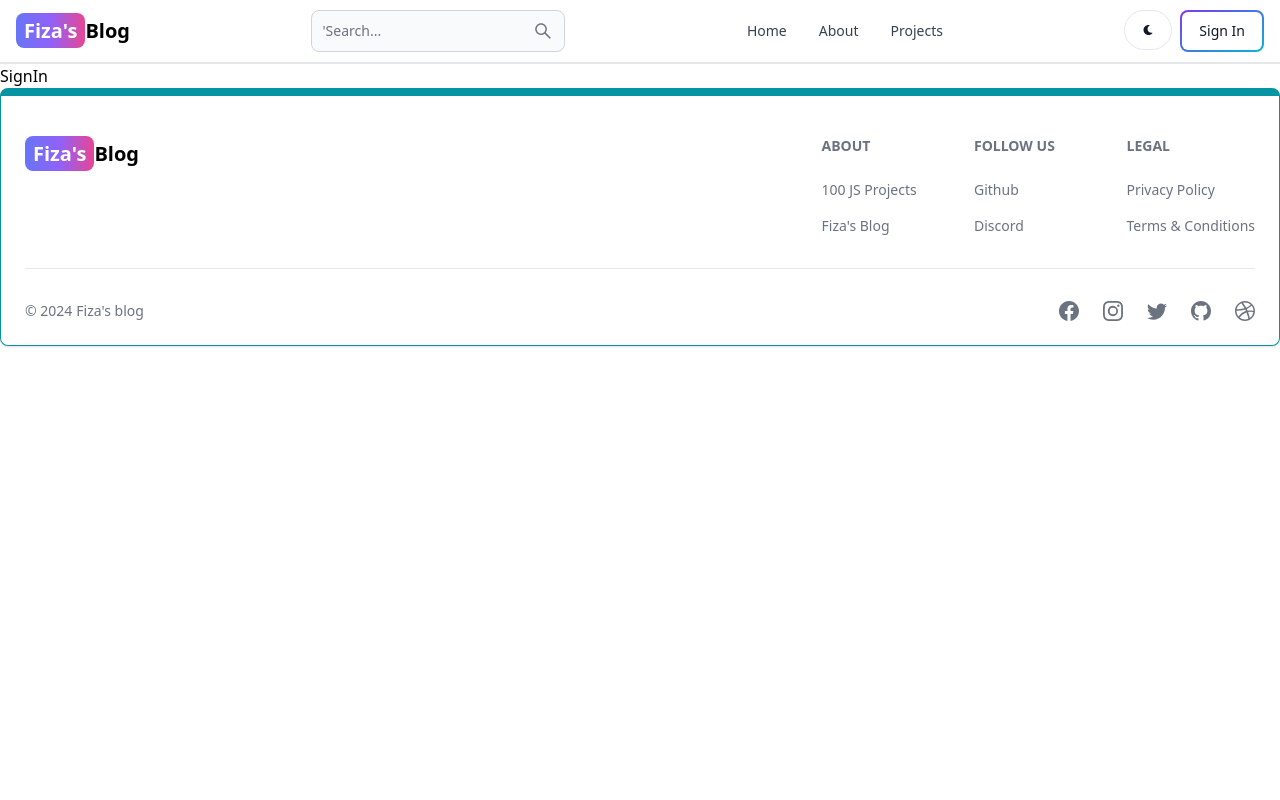
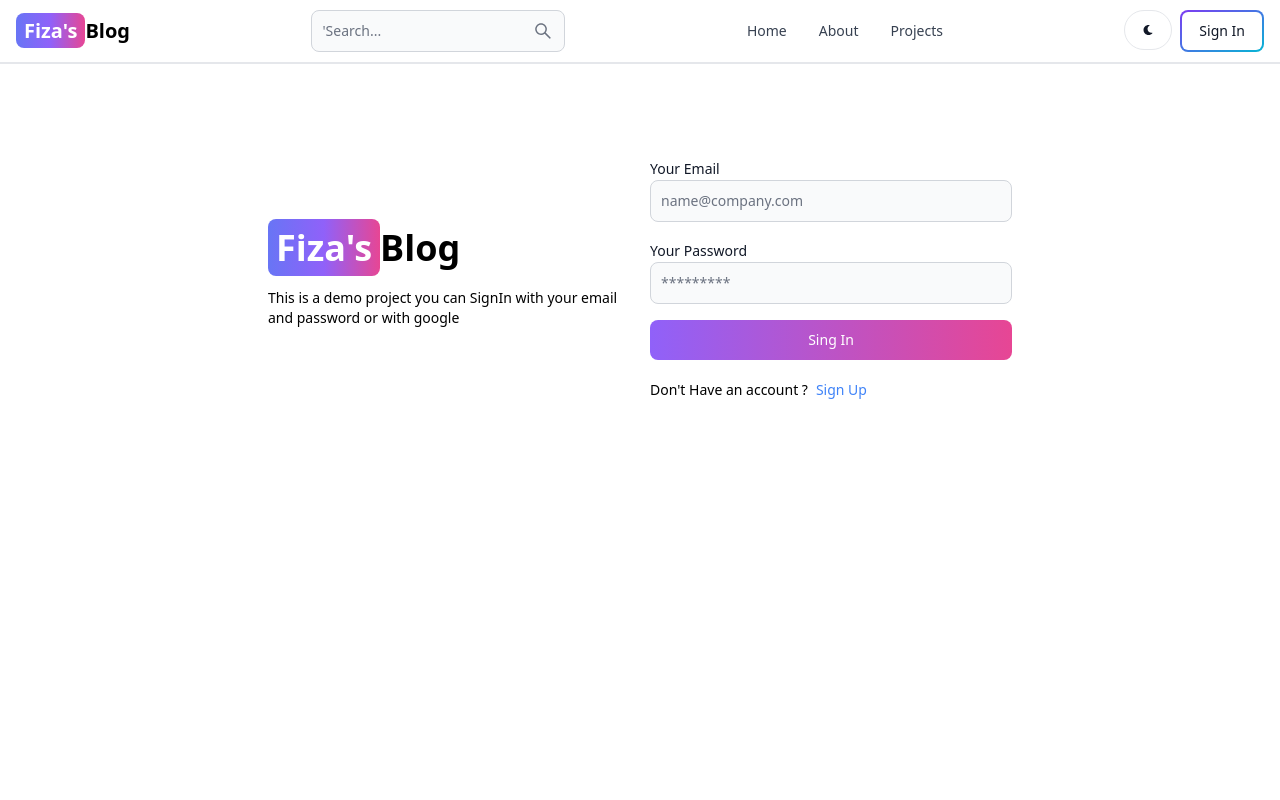
Before and after one commit to fizasaeed/Mern-Blog, a React (Vite) app in the folder client/: page /sign-in in a window 1280 px wide. Shown: the top 800 px of the page. Built offline with nearby package versions, Linux system fonts and the light colour scheme.

Commit message:
created the sign in page UI

```diff
--- a/client/src/pages/SignIn.jsx
+++ b/client/src/pages/SignIn.jsx
@@ -1,5 +1,111 @@
-import React from "react";
+import { Alert, Button, Label, Spinner, TextInput } from "flowbite-react";
+import React, { useState } from "react";
+import { Link, useNavigate } from "react-router-dom";
 
 export default function SignIn() {
-  return <div>SignIn</div>;
+  const [formData, setFormData] = useState({});
+  const [errorMessage, setErrorMessage] = useState(null);
+  const [loading, setLoading] = useState(false);
+  const navigate = useNavigate();
+
+  //getting the data from the form
+  const handleChange = (e) => {
+    setFormData({ ...formData, [e.target.id]: e.target.value.trim() });
+  };
+  //this is the function we have to create to submit the form
+  const handleSubmit = async (e) => {
+    //the below line will avoid refreshing the page when we click the submit button
+    e.preventDefault();
+    if (!formData.email || !formData.password) {
+      return setErrorMessage("Please fill out all feilds");
+    }
+    try {
+      setLoading(true);
+      setErrorMessage(null);
+      const res = await fetch("/api/auth/signin", {
+        method: "POST",
+        headers: { "Content-Type": "application/json" },
+        body: JSON.stringify(formData),
+      });
+      const data = await res.json();
+      if (data.success === false) {
+        return setErrorMessage(data.message);
+      }
+      setLoading(false);
+      if (res.ok) {
+        navigate("/");
+      }
+    } catch (error) {
+      setErrorMessage(error.message);
+      setLoading(false);
+    }
+  };
+  return (
+    <div className="min-h-screen mt-20">
+      <div className="flex p-3 max-w-3xl mx-auto flex-col md:flex-row md:items-center gap-5">
+        {/* left side */}
+        <div className="flex-1">
+          <Link to="/" className="font-bold  dark:text-white text-4xl">
+            <span className="px-2 py-1 bg-gradient-to-r from-indigo-500 via-purple-500 to-pink-500 rounded-lg text-white">
+              Fiza's
+            </span>
+            Blog
+          </Link>
+          <p className="text-sm mt-5">
+            This is a demo project you can SignIn with your email and password
+            or with google
+          </p>
+        </div>
+        {/* right side  */}
+        <div className="flex-1">
+          <form className="flex flex-col gap-4" onSubmit={handleSubmit}>
+            <div>
+              <Label value="Your Email" />
+              <TextInput
+                type="email"
+                placeholder="name@company.com"
+                id="email"
+                onChange={handleChange}
+              />
+            </div>
+            <div>
+              <Label value="Your Password" />
+              <TextInput
+                type="password"
+                placeholder="*********"
+                id="password"
+                onChange={handleChange}
+              />
+            </div>
+            <Button
+              gradientDuoTone="purpleToPink"
+              type="submit"
+              disabled={loading}
+            >
+              {loading ? (
+                <>
+                  {" "}
+                  <Spinner size="sm" />
+                  <span className="pl-3">Loading...</span>
+                </>
+              ) : (
+                "Sing In"
+              )}
+            </Button>
+          </form>
+          <div className="flex gap-2 text-sm mt-5">
+            <span>Don't Have an account ?</span>
+            <Link to="/sign-up" className="text-blue-500">
+              Sign Up
+            </Link>
+          </div>
+          {errorMessage && (
+            <Alert className="mt-5" color="failure">
+              {errorMessage}
+            </Alert>
+          )}
+        </div>
+      </div>
+    </div>
+  );
 }
```
